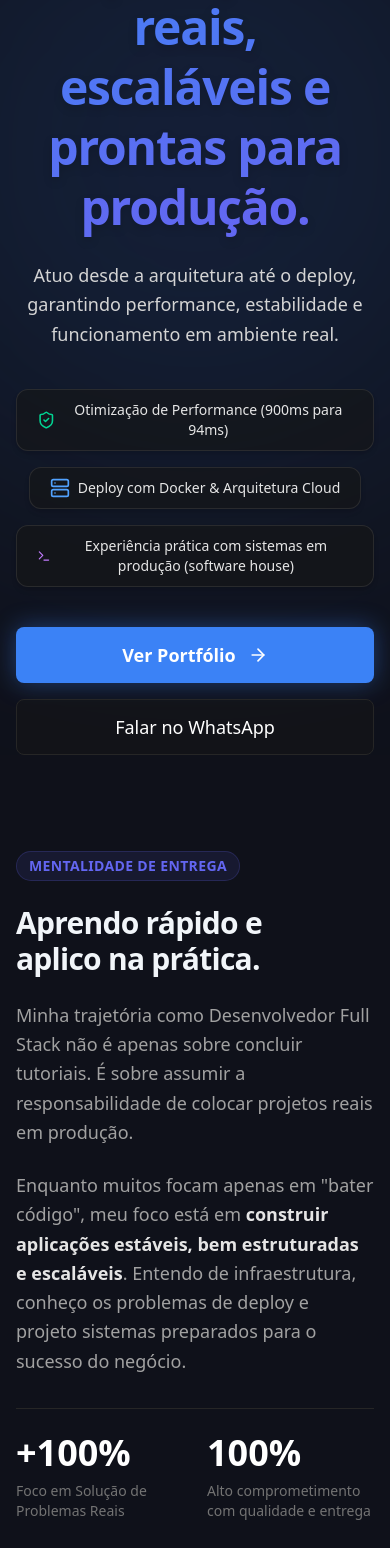
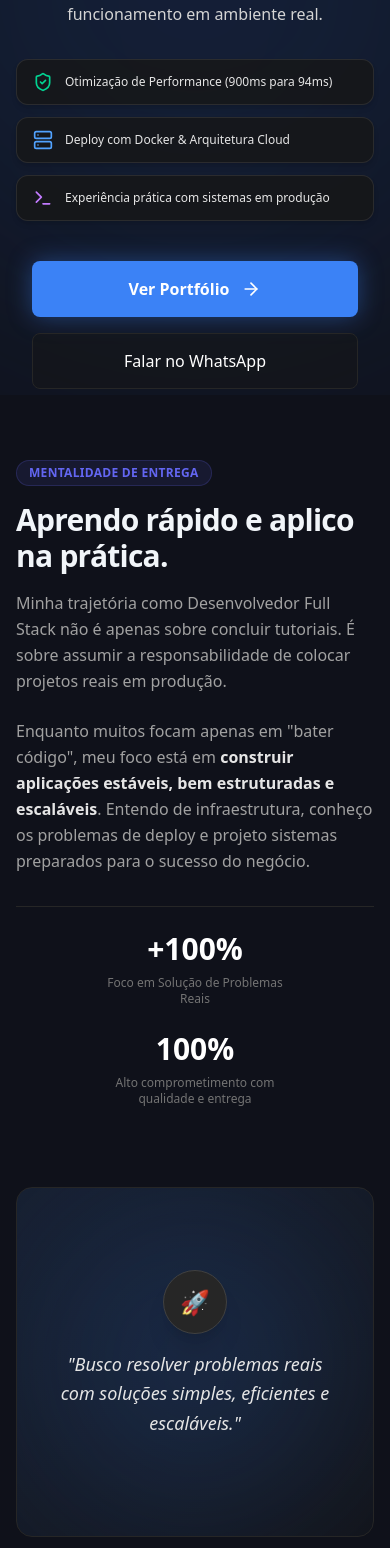
Before and after one commit to lucasgabdsant0s/portfolio, a Next.js app: page / in a window 390 px wide. Shown: the part 449-1997 px from the top of the page. Built offline with nearby package versions, Linux system fonts and the light colour scheme.

Commit message:
update responsivo

```diff
--- a/src/components/About.tsx
+++ b/src/components/About.tsx
@@ -4,35 +4,35 @@ import { motion } from "framer-motion";
 
 export function About() {
   return (
-    <section className="py-24 px-4 w-full max-w-6xl mx-auto">
-      <div className="grid md:grid-cols-2 gap-12 items-center">
+    <section className="py-16 md:py-24 px-4 w-full max-w-6xl mx-auto">
+      <div className="grid lg:grid-cols-2 gap-12 items-center">
         <motion.div
           initial={{ opacity: 0, x: -30 }}
           whileInView={{ opacity: 1, x: 0 }}
           viewport={{ once: true }}
           transition={{ duration: 0.6 }}
         >
-          <div className="inline-block px-3 py-1 mb-6 rounded-full bg-accent/10 border border-accent/20 text-accent text-sm font-semibold tracking-wide">
+          <div className="inline-block px-3 py-1 mb-4 md:mb-6 rounded-full bg-accent/10 border border-accent/20 text-accent text-xs md:text-sm font-semibold tracking-wide">
             MENTALIDADE DE ENTREGA
           </div>
-          <h2 className="text-3xl md:text-5xl font-bold mb-6 text-foreground tracking-tight">
-            Aprendo rápido e <br/> aplico na prática.
+          <h2 className="text-3xl sm:text-4xl md:text-5xl font-bold mb-4 md:mb-6 text-foreground tracking-tight">
+            Aprendo rápido e <br className="hidden sm:block"/> aplico na prática.
           </h2>
-          <p className="text-neutral-400 text-lg mb-6 leading-relaxed">
+          <p className="text-neutral-400 text-base md:text-lg mb-6 leading-relaxed">
             Minha trajetória como Desenvolvedor Full Stack não é apenas sobre concluir tutoriais. É sobre assumir a responsabilidade de colocar projetos reais em produção.
           </p>
-          <p className="text-neutral-400 text-lg leading-relaxed mb-8">
+          <p className="text-neutral-400 text-base md:text-lg leading-relaxed mb-8">
             Enquanto muitos focam apenas em "bater código", meu foco está em <span className="text-neutral-200 font-semibold">construir aplicações estáveis, bem estruturadas e escaláveis</span>. Entendo de infraestrutura, conheço os problemas de deploy e projeto sistemas preparados para o sucesso do negócio.
           </p>
 
-          <div className="grid grid-cols-2 gap-6 pt-6 border-t border-neutral-800">
-            <div>
-              <div className="text-4xl font-black text-white mb-2">+100%</div>
-              <div className="text-sm text-neutral-500 font-medium">Foco em Solução de Problemas Reais</div>
+          <div className="grid grid-cols-1 sm:grid-cols-2 gap-6 pt-6 border-t border-neutral-800">
+            <div className="flex flex-col items-center sm:items-start text-center sm:text-left">
+              <div className="text-3xl sm:text-4xl font-black text-white mb-2">+100%</div>
+              <div className="text-xs sm:text-sm text-neutral-500 font-medium max-w-[200px] sm:max-w-none">Foco em Solução de Problemas Reais</div>
             </div>
-            <div>
-              <div className="text-4xl font-black text-white mb-2">100%</div>
-              <div className="text-sm text-neutral-500 font-medium">Alto comprometimento com qualidade e entrega</div>
+            <div className="flex flex-col items-center sm:items-start text-center sm:text-left">
+              <div className="text-3xl sm:text-4xl font-black text-white mb-2">100%</div>
+              <div className="text-xs sm:text-sm text-neutral-500 font-medium max-w-[200px] sm:max-w-none">Alto comprometimento com qualidade e entrega</div>
             </div>
           </div>
         </motion.div>
@@ -42,17 +42,17 @@ export function About() {
           whileInView={{ opacity: 1, scale: 1 }}
           viewport={{ once: true }}
           transition={{ duration: 0.6, delay: 0.2 }}
-          className="relative h-[500px] rounded-2xl border border-neutral-800 bg-neutral-900/50 overflow-hidden flex items-center justify-center"
+          className="relative h-[350px] md:h-[500px] rounded-2xl border border-neutral-800 bg-neutral-900/50 overflow-hidden flex items-center justify-center mt-8 lg:mt-0"
         >
           {/* Decorative Elements */}
           <div className="absolute inset-0 bg-gradient-to-br from-primary/10 to-transparent pointer-events-none" />
           <div className="absolute top-1/2 left-1/2 -translate-x-1/2 -translate-y-1/2 w-[300px] h-[300px] bg-primary/20 blur-[100px] rounded-full" />
 
-          <div className="relative z-10 text-center max-w-[80%] mx-auto">
-             <div className="w-20 h-20 bg-neutral-800 rounded-full mx-auto mb-6 flex items-center justify-center border border-neutral-700 shadow-xl">
-               <span className="text-3xl">🚀</span>
+          <div className="relative z-10 text-center max-w-[90%] md:max-w-[80%] mx-auto px-4">
+             <div className="w-16 h-16 md:w-20 md:h-20 bg-neutral-800 rounded-full mx-auto mb-4 md:mb-6 flex items-center justify-center border border-neutral-700 shadow-xl">
+               <span className="text-2xl md:text-3xl">🚀</span>
              </div>
-             <blockquote className="text-xl md:text-2xl font-medium text-neutral-200 italic mb-4">
+             <blockquote className="text-lg sm:text-xl md:text-2xl font-medium text-neutral-200 italic mb-4 leading-relaxed">
                "Busco resolver problemas reais com soluções simples, eficientes e escaláveis."
              </blockquote>
           </div>
--- a/src/components/Differentials.tsx
+++ b/src/components/Differentials.tsx
@@ -28,13 +28,13 @@ const differentials = [
 
 export function Differentials() {
   return (
-    <section className="w-full min-h-screen flex flex-col justify-center py-24 px-4 bg-neutral-900/20 border-y border-neutral-800/50">
+    <section className="w-full min-h-screen flex flex-col justify-center py-16 md:py-24 px-4 bg-neutral-900/20 border-y border-neutral-800/50">
       <div className="max-w-6xl mx-auto">
-        <div className="text-center mb-16">
-          <h2 className="text-3xl md:text-5xl font-bold mb-6 text-foreground tracking-tight">
+        <div className="text-center mb-12 md:mb-16">
+          <h2 className="text-3xl sm:text-4xl md:text-5xl font-bold mb-4 md:mb-6 text-foreground tracking-tight">
             Diferenciais <span className="text-accent">Técnicos</span>
           </h2>
-          <p className="text-neutral-400 text-lg max-w-2xl mx-auto">
+          <p className="text-neutral-400 text-base md:text-lg max-w-2xl mx-auto px-2">
             Essas são as hard skills que me colocam acima da média e garantem que o seu projeto será entregue com qualidade de produção.
           </p>
         </div>
--- a/src/components/Hero.tsx
+++ b/src/components/Hero.tsx
@@ -19,44 +19,44 @@ export function Hero() {
         <h1 className="text-2xl md:text-3xl font-medium text-neutral-300 mb-2 tracking-wide font-mono">
           Lucas Gabriel
         </h1>
-        <h2 className="text-primary font-bold text-lg md:text-xl mb-8 uppercase tracking-widest border border-primary/30 bg-primary/10 px-6 py-2 rounded-full shadow-[0_0_20px_rgba(59,130,246,0.15)]">
+        <h2 className="text-primary font-bold text-xs sm:text-sm md:text-lg lg:text-xl mb-6 md:mb-8 uppercase tracking-widest border border-primary/30 bg-primary/10 px-4 sm:px-6 py-2 rounded-full shadow-[0_0_20px_rgba(59,130,246,0.15)] text-center max-w-[90vw]">
           Foco em Entrega e Produção
         </h2>
 
-        <h3 className="text-5xl md:text-7xl font-extrabold tracking-tight mb-6 text-white text-balance leading-tight">
+        <h3 className="text-4xl sm:text-5xl md:text-7xl font-extrabold tracking-tight mb-4 md:mb-6 text-white text-balance leading-tight">
           Desenvolvedor Full Stack focado em {" "}
-          <span className="text-transparent bg-clip-text bg-gradient-to-r from-primary to-accent drop-shadow-lg">
+          <span className="text-transparent bg-clip-text bg-gradient-to-r from-primary to-accent drop-shadow-lg block sm:inline mt-2 sm:mt-0">
             construir aplicações reais, escaláveis e prontas para produção.
           </span>
         </h3>
 
-        <p className="text-lg md:text-xl text-neutral-300 mb-10 max-w-2xl leading-relaxed">
+        <p className="text-base sm:text-lg md:text-xl text-neutral-300 mb-8 md:mb-10 max-w-2xl leading-relaxed">
           Atuo desde a arquitetura até o deploy, garantindo performance, estabilidade e funcionamento em ambiente real.
         </p>
 
         {/* Proof Checkpoints */}
-        <div className="flex flex-wrap justify-center gap-4 mb-10">
-          <div className="flex items-center gap-2 text-sm text-neutral-200 bg-neutral-900/60 px-5 py-2.5 rounded-xl border border-neutral-700/50 shadow-md">
-            <ShieldCheck className="w-5 h-5 text-emerald-400" />
-            <span className="font-medium">Otimização de Performance (900ms para 94ms)</span>
+        <div className="flex flex-col sm:flex-row sm:flex-wrap justify-center gap-3 md:gap-4 mb-10 w-full max-w-md sm:max-w-none">
+          <div className="flex items-center gap-3 text-xs sm:text-sm text-neutral-200 bg-neutral-900/80 px-4 py-3 sm:px-5 sm:py-2.5 rounded-xl border border-neutral-700/50 shadow-md">
+            <ShieldCheck className="w-5 h-5 text-emerald-400 shrink-0" />
+            <span className="font-medium text-left">Otimização de Performance (900ms para 94ms)</span>
           </div>
-          <div className="flex items-center gap-2 text-sm text-neutral-200 bg-neutral-900/60 px-5 py-2.5 rounded-xl border border-neutral-700/50 shadow-md">
-            <Server className="w-5 h-5 text-blue-400" />
-            <span className="font-medium">Deploy com Docker & Arquitetura Cloud</span>
+          <div className="flex items-center gap-3 text-xs sm:text-sm text-neutral-200 bg-neutral-900/80 px-4 py-3 sm:px-5 sm:py-2.5 rounded-xl border border-neutral-700/50 shadow-md">
+            <Server className="w-5 h-5 text-blue-400 shrink-0" />
+            <span className="font-medium text-left">Deploy com Docker & Arquitetura Cloud</span>
           </div>
-          <div className="flex items-center gap-2 text-sm text-neutral-200 bg-neutral-900/60 px-5 py-2.5 rounded-xl border border-neutral-700/50 shadow-md">
-            <Terminal className="w-5 h-5 text-purple-400" />
-            <span className="font-medium">Experiência prática com sistemas em produção (software house)</span>
+          <div className="flex items-center gap-3 text-xs sm:text-sm text-neutral-200 bg-neutral-900/80 px-4 py-3 sm:px-5 sm:py-2.5 rounded-xl border border-neutral-700/50 shadow-md">
+            <Terminal className="w-5 h-5 text-purple-400 shrink-0" />
+            <span className="font-medium text-left">Experiência prática com sistemas em produção</span>
           </div>
         </div>
 
-        <div className="flex flex-col sm:flex-row gap-4 w-full sm:w-auto">
-          <Button className="group text-lg h-14 px-10 shadow-[0_0_25px_rgba(59,130,246,0.4)] hover:shadow-[0_0_40px_rgba(59,130,246,0.6)] text-white font-bold">
+        <div className="flex flex-col sm:flex-row gap-4 w-full sm:w-auto px-4 sm:px-0">
+          <Button className="group text-base md:text-lg h-14 px-8 md:px-10 shadow-[0_0_25px_rgba(59,130,246,0.4)] hover:shadow-[0_0_40px_rgba(59,130,246,0.6)] text-white font-bold w-full sm:w-auto">
             Ver Portfólio
             <ArrowRight className="ml-3 w-5 h-5 group-hover:translate-x-1 transition-transform" />
           </Button>
-          <a href="https://wa.me/5511977134857" target="_blank" rel="noreferrer">
-            <Button tabIndex={-1} variant="outline" className="text-lg h-14 px-10 bg-neutral-900/50 hover:bg-neutral-800 text-white font-medium w-full sm:w-auto">
+          <a href="https://wa.me/5511977134857" target="_blank" rel="noreferrer" className="w-full sm:w-auto">
+            <Button tabIndex={-1} variant="outline" className="text-base md:text-lg h-14 px-8 md:px-10 bg-neutral-900/50 hover:bg-neutral-800 text-white font-medium w-full sm:w-auto">
               Falar no WhatsApp
             </Button>
           </a>
```
Also changed, not shown: src/components/Contact.tsx (+10 -10 lines), src/components/Experience.tsx (+10 -10 lines), src/components/Projects.tsx (+9 -9 lines), src/components/Skills.tsx (+8 -8 lines).
